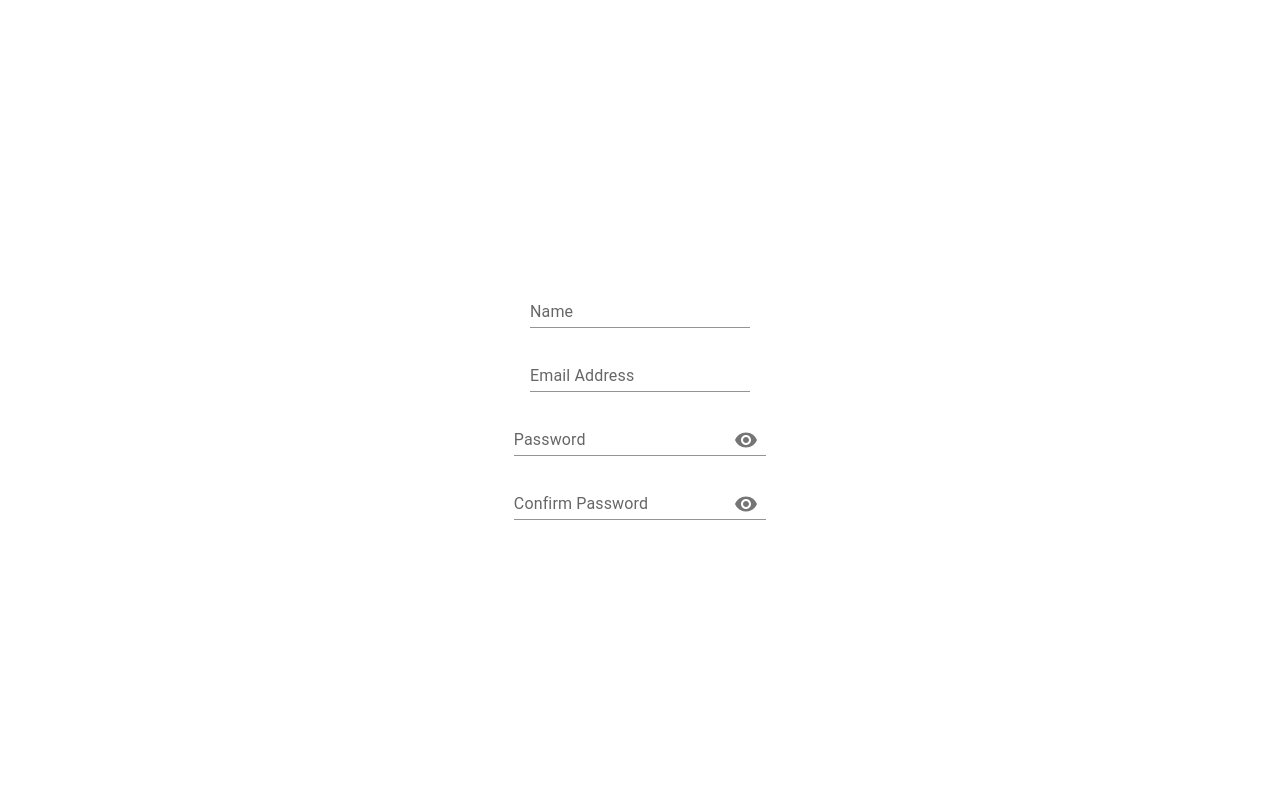
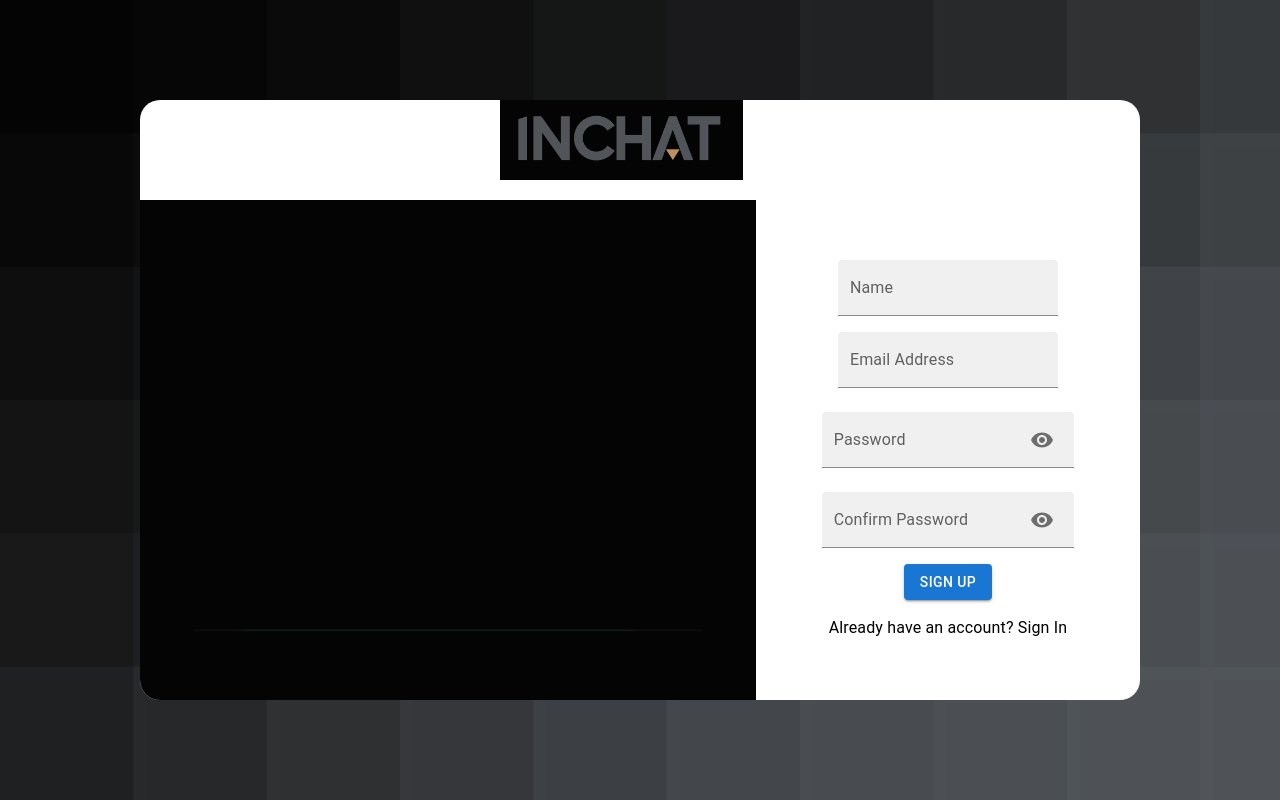
Before and after one commit to vedjaiswal/InChat, a React (Create React App) app in the folder client/: page /login in a window 1280 px wide. Built offline with nearby package versions, Linux system fonts and the light colour scheme.

Commit message:
login design

```diff
--- a/client/src/components/login/Login.js
+++ b/client/src/components/login/Login.js
@@ -1,34 +1,130 @@
 import React, {useState} from 'react'
-import {TextField, styled, Box, FormControl, Input, InputLabel, InputAdornment, IconButton} from '@mui/material'
+import {TextField, styled, Box, FormControl, FilledInput, InputLabel, InputAdornment, IconButton, Button, Typography} from '@mui/material'
 import {Visibility, VisibilityOff} from '@mui/icons-material'
+import BackgroundImage from '../../images/login_bg.png'
+import Logo from '../../images/inchat_logo.png'
+import ChattingImageGIF from '../../images/Chatting.gif'
 
-const FormContainer = styled(Box)`
-  height : 100vh;
+const RightContainer = styled(Box)`
   display: flex;
   justify-content: center;
   align-items : center;
   flex-direction : column;
   gap : 1rem;
+  grid-area : right;
+  // position : absolute;
+  // width : 50%;
 `
 const Container = styled(Box)`
+ height : 100vh;
+ width : 100vw;
+ display : flex;
+ justify-content: center;
+ align-items : center;
+ background-size : cover;
+`
+const FormContainer = styled(Box)`
+  height : 600px;
+  width : 1000px;
+  display: grid;
+  position : relative;
+  background-color : #fff;
+  border-radius : 20px;
+  grid-template-areas :
+    'logo logo'
+    'left right'
+    'left right';
 
 `
 
+const LeftContainer = styled(Box)`
+  grid-area : left;
+  overflow : hidden;
+  border-radius : 0px 0px 0px 20px;
+`
+const Header = styled(Box)`
+  grid-area : logo;
+  height : 90px;
+`
+const HeaderImage = styled('img')({
+  marginLeft:'36%',
+  height: 80,
+  position:'absolute'
+})
+
+const ChattingImage = styled('img')`
+  display: block;
+  margin-left: auto;
+  margin-right: auto;
+  margin-top: -20px;
+  transform: scale(1.5);
+  object-fit: cover;
+`
+
+const PasswordInput = styled(FormControl)({
+  "& .MuiFilledInput-root:after" : {
+    borderBottomColor : "#040404"
+  },
+  "& .Mui-focused":{
+    color : "#040404",
+    borderColor : "#040404"
+  },
+  "& label.Mui-focused" : {
+    color : "#040404"
+  }
+})
+
+const StyledTextField = styled(TextField)({
+  "& label.Mui-focused": {
+    color: "#040404"
+  },
+  // "& .MuiInput-underline:after": {
+  //   borderBottomColor: "#040404"
+  // },
+  "& .MuiFilledInput-root:after" : {
+    borderBottomColor:"#040404"
+  },
+  "& .MuiInput-underline": {
+    borderBottomColor: "#040404"
+  },
+  "& .MuiOutlinedInput-root": {
+    "& fieldset": {
+      borderColor: "#040404"
+    },
+    "&:hover fieldset": {
+      borderColor: "#040404",
+      borderWidth: 2
+    },
+    "&.Mui-focused fieldset": {
+      borderColor: "#040404"
+    }
+  }
+});
+
 function Login() {
   const [showPassword, setShowPassword] = useState(false);
+  const [showConfirmPassword, setShowConfirmPassword] = useState(false);
 
   const handleClickShowPassword = () => setShowPassword((show) => !show);
-
+  const handleClickShowConfirmPassword = () => setShowConfirmPassword((show) => !show);
+// MuiInputBase-root-MuiFilledInput-root:after
 
 
   return (
-    <Container>
-        <FormContainer>
-            <TextField style={{width : 220,}} variant='standard' label='Name' />
-            <TextField style={{width : 220}} variant='standard' type='email' label='Email Address' />
-            <FormControl style={{margin:0}} sx={{ m: 1, width: '25ch' }} variant="standard">
+    <Container style={{backgroundImage : `url(${BackgroundImage})`}}>
+      <FormContainer>
+        <Header>
+          <HeaderImage src={Logo} alt='logo' />
+        </Header>
+        <LeftContainer>
+          <ChattingImage src={ChattingImageGIF} alt="illustration" />
+        </LeftContainer>
+        <RightContainer>
+            <StyledTextField sx={{width : 220}} variant='filled' label='Name' />
+            <StyledTextField style={{width : 220}} variant='filled' type='email' label='Email Address' />
+            <PasswordInput fullWidth sx={{ m: 1, width: '25ch' }} variant='filled'>
               <InputLabel>Password</InputLabel>
-              <Input
+              <FilledInput
                 type={showPassword ? 'text' : 'password'}
                 endAdornment={
                   <InputAdornment position="end">
@@ -40,23 +136,26 @@ function Login() {
                   </InputAdornment>
                 }
               />
-            </FormControl>
-            <FormControl style={{margin:0}} sx={{ m: 1, width: '25ch' }} variant="standard">
+            </PasswordInput>
+            <PasswordInput style={{margin:0}} sx={{ m: 1, width: '25ch' }} variant="filled">
               <InputLabel>Confirm Password</InputLabel>
-              <Input
-                type={showPassword ? 'text' : 'password'}
+              <FilledInput
+                type={showConfirmPassword ? 'text' : 'password'}
                 endAdornment={
                   <InputAdornment position="end">
                     <IconButton
-                      onClick={handleClickShowPassword}
+                      onClick={handleClickShowConfirmPassword}
                     >
-                      {showPassword ? <VisibilityOff /> : <Visibility />}
+                      {showConfirmPassword ? <VisibilityOff /> : <Visibility />}
                     </IconButton>
                   </InputAdornment>
                 }
               />
-            </FormControl>
-        </FormContainer>
+            </PasswordInput>
+            <Button variant="contained">Sign Up</Button>
+            <Typography>Already have an account? <span>Sign In</span></Typography>
+        </RightContainer>
+      </FormContainer>
     </Container>
   )
 }
```
Also changed, not shown: client/src/images/inchat_logo.png.
